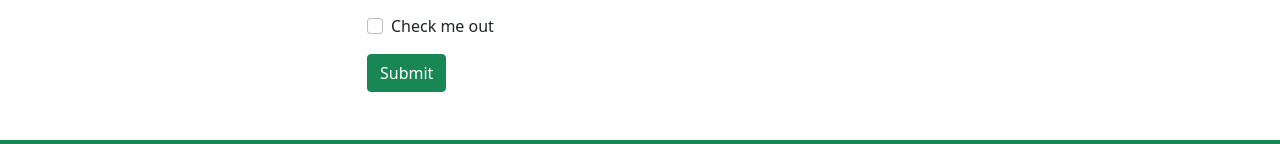
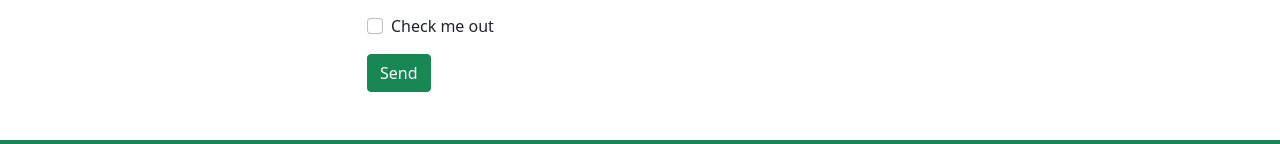
Before and after one commit to talhabinislamfarhad/larning-point, a React (Create React App) app: page /contact in a window 1280 px wide. Shown: the part 524-668 px from the top of the page. Built offline with nearby package versions, Linux system fonts and the light colour scheme.

Commit message:
4th commit

```diff
--- a/src/components/Contact/Contact.js
+++ b/src/components/Contact/Contact.js
@@ -37,8 +37,10 @@ const Contact = () => {
                             <Form.Group className="mb-3" controlId="formBasicCheckbox">
                                 <Form.Check type="checkbox" label="Check me out" />
                             </Form.Group>
-                            <Button variant="success" type="submit">
-                                Submit
+                            <Button onClick={(event) => {
+                                event.preventDefault();
+                            }} variant="success" type="submit">
+                                Send
                             </Button>
                         </Form>
                     </div>
```
Also changed, not shown: 1 other file (tests, documents, lock files or other folders).
